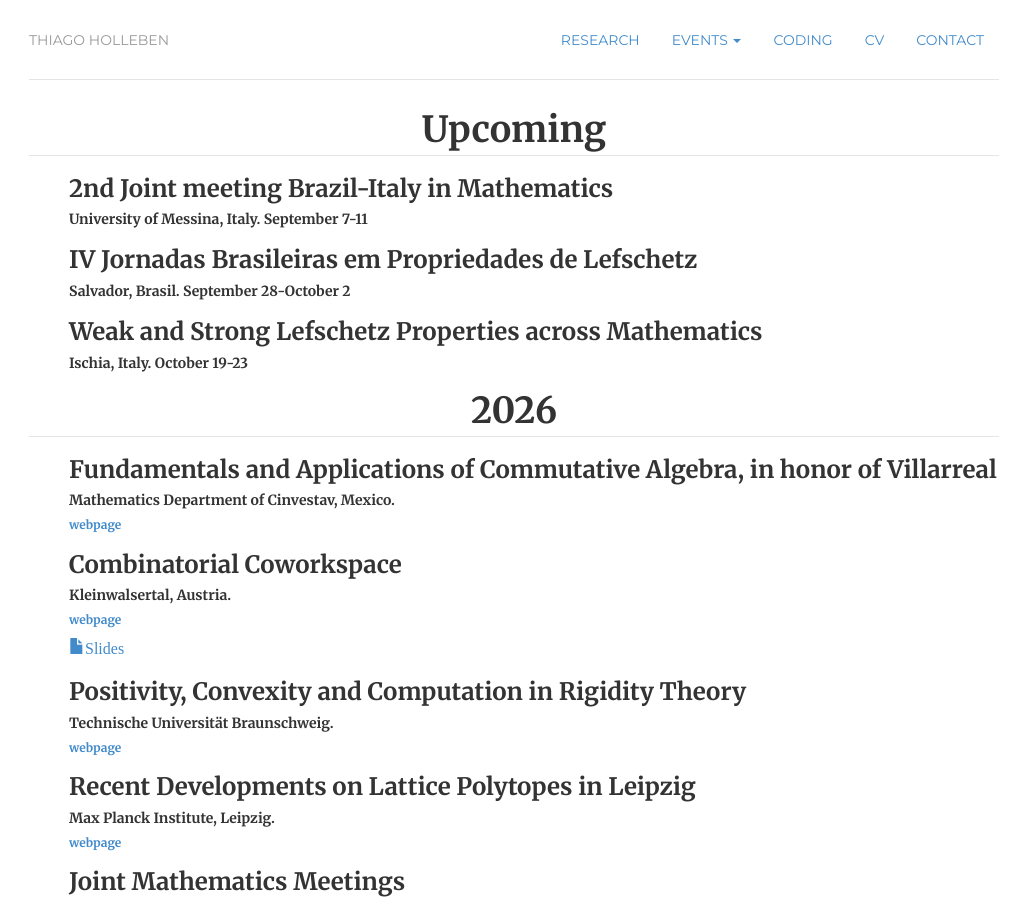
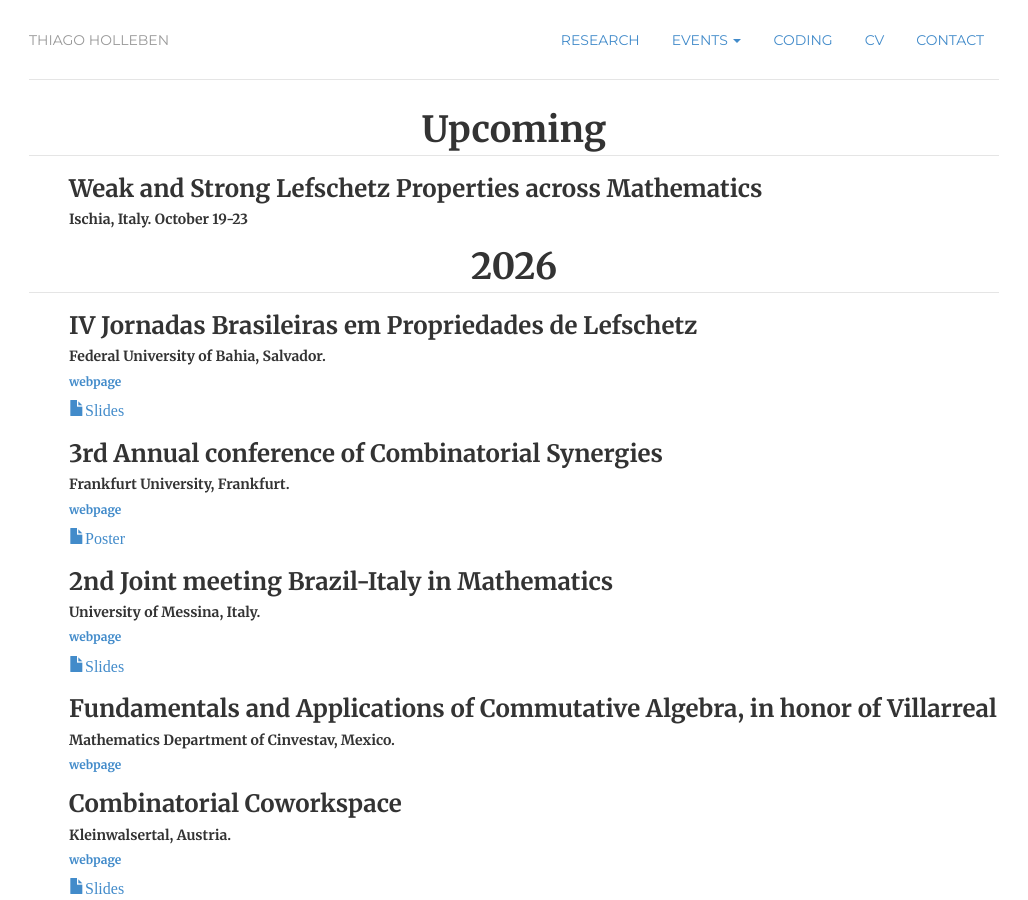
Before and after one commit to hollebenthiago/hollebenthiago.github.io, a Jekyll site: the page built from attended/index.html, in a window 1280 px wide and 900 px high. Shown: the whole window, without its empty margins (126-1154 px from the left). Built offline with Jekyll 4.4.1, drawn with Linux system fonts in a browser that asks for light colours.

Commit message:
adding messina, spp, lefschetzbr

```diff
--- a/attended/index.html
+++ b/attended/index.html
@@ -9,22 +9,6 @@ description: Thiago Holleben is a PhD candidate at Dalhousie University.
     <h1>Upcoming</h1>
     <div class="paper-list">
         <ul>
-            <li>
-                <h3>
-                    2nd Joint meeting Brazil-Italy in Mathematics
-                </h3>
-                <h5>
-                    University of Messina, Italy. September 7-11
-                </h5>
-            </li>
-            <li>
-                <h3>
-                    IV Jornadas Brasileiras em Propriedades de Lefschetz
-                </h3>
-                <h5>
-                    Salvador, Brasil. September 28-October 2
-                </h5>
-            </li>
             <li>
                 <h3>
                     Weak and Strong Lefschetz Properties across Mathematics
@@ -41,6 +25,42 @@ description: Thiago Holleben is a PhD candidate at Dalhousie University.
     <h1>2026</h1>
     <div class="paper-list">
         <ul>
+            <li>
+                <h3>
+                IV Jornadas Brasileiras em Propriedades de Lefschetz
+                </h3>
+                <h5>
+                    Federal University of Bahia, Salvador.
+                </h5>
+                <h6>
+                    <a href="https://jornadaslp.github.io/jornadas-lp/">webpage</a>
+                </h6>
+                <a href="../slidesposters/slides/lefschetzbr26.pdf"><i class="glyphicon glyphicon-file">Slides</i></a>
+            </li>
+            <li>
+                <h3>
+                3rd Annual conference of Combinatorial Synergies
+                </h3>
+                <h5>
+                    Frankfurt University, Frankfurt.
+                </h5>
+                <h6>
+                    <a href="https://www.combinatorial-synergies.de/activities/2026-09_AnnualConference/">webpage</a>
+                </h6>
+                <a href="../slidesposters/posters/spp26.pdf"><i class="glyphicon glyphicon-file">Poster</i></a>
+            </li>
+            <li>
+                <h3>
+                2nd Joint meeting Brazil-Italy in Mathematics
+                </h3>
+                <h5>
+                    University of Messina, Italy.
+                </h5>
+                <h6>
+                    <a href="https://umi.dm.unibo.it/jm-ita-bra-2026/">webpage</a>
+                </h6>
+                <a href="../slidesposters/slides/messina26.pdf"><i class="glyphicon glyphicon-file">Slides</i></a>
+            </li>
             <li>
                 <h3>
                 Fundamentals and Applications of Commutative Algebra, in honor of Villarreal
```
Also changed, not shown: 3 other files.
